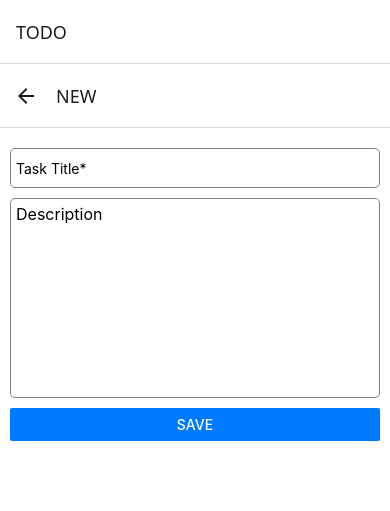
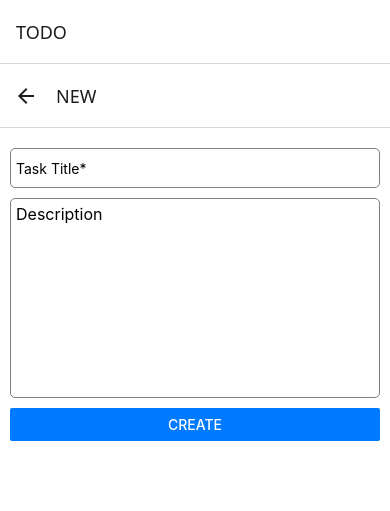
Before and after one commit to Goszila/task-management-app, a React Native app: screen /NEW in a window 390 px wide. Shown: the top 511 px of the page. Built offline with nearby package versions, Linux system fonts and the light colour scheme.

Commit message:
:recycle: refactor task detail style and function

```diff
--- a/screens/TaskDetail.tsx
+++ b/screens/TaskDetail.tsx
@@ -1,18 +1,24 @@
-import { Button, SafeAreaView, StyleSheet, TextInput, View, Text, Platform } from 'react-native'
+import { Button, SafeAreaView, TextInput, View, Text } from 'react-native'
 import React, { useContext, useEffect, useState } from 'react'
-import { useCreateTask, useDeleteTask } from '../hooks'
+import { useCreateTask, useDeleteTask, useUpdateTask } from '../hooks'
 import { DataContext } from '../context/TaskProvider'
 import { NativeStackNavigationProp } from '@react-navigation/native-stack'
 import { Picker } from '@react-native-picker/picker';
 import ResponseAlert from '../components/ResponseAlert'
 import ConfirmModal from '../components/ConfirmModal'
 import styles from '../styles/TaskDetail'
+import { RouteProp } from '@react-navigation/native'
 
-export default function TaskDetail({ route, navigation }: { route: any, navigation: NativeStackNavigationProp<any> }) {
+type TaskDetailType = {
+  route: RouteProp<{ params: { id: string } }>
+  navigation: NativeStackNavigationProp<any>
+}
+
+export default function TaskDetail({ route, navigation }: TaskDetailType) {
   const [title, setTitle] = useState('')
   const [description, setDescription] = useState('')
+  const [status, setStatus] = useState<TaskStatus>('TODO')
   const [formError, setFormError] = useState(false)
-  const [status, setStatus] = useState<TaskStatus>('TODO')
 
   const { tasks, dispatch } = useContext(DataContext)
 
@@ -28,30 +34,34 @@ export default function TaskDetail({ route, navigation }: { route: any, navigati
     }
   }, [])
 
-  const handleSave = () => {
-    if (!title) {
+  const handleCreate = () => {
+    if (formError) {
       setFormError(true)
       return
     }
-    let successMessage = ''
-    if (id) {
-      dispatch({
-        type: 'UPDATE',
-        payload: {
-          id,
-          title,
-          description,
-          status
-        }
-      })
-      successMessage = 'Task has been updated successfully'
-    } else {
-      useCreateTask({ title, description, dispatch })
-      successMessage = 'Task has been created successfully'
-    }
+    useCreateTask({ title, description, dispatch })
     ResponseAlert({
       title: 'Success',
-      detailMessage: successMessage,
+      detailMessage: 'Task has been created successfully',
+      cbFunction: () => navigation.goBack()
+    })
+  }
+
+  const handleUpdate = () => {
+    if (formError) {
+      setFormError(true)
+      return
+    }
+    useUpdateTask({
+      dispatch,
+      id,
+      title,
+      description,
+      status
+    })
+    ResponseAlert({
+      title: 'Success',
+      detailMessage: 'Task has been updated successfully',
       cbFunction: () => navigation.goBack()
     })
   }
@@ -66,11 +76,47 @@ export default function TaskDetail({ route, navigation }: { route: any, navigati
     })
   }
 
+  const getBottomComponent = id ? (
+    <View>
+      <SafeAreaView>
+        <Picker
+          selectedValue={status}
+          onValueChange={(itemValue) =>
+            setStatus(itemValue)
+          }>
+          <Picker.Item label="TODO" value="TODO" />
+          <Picker.Item label="IN PROGRESS" value="INPROGRESS" />
+          <Picker.Item label="DONE" value="DONE" />
+        </Picker>
+      </SafeAreaView>
+      <SafeAreaView style={styles.buttonContainer}>
+        <Button
+          title='UPDATE'
+          color='#007AFF'
+          onPress={handleUpdate}
+        />
+        <Button
+          title='DELETE'
+          color='red'
+          onPress={handleDelete}
+        />
+      </SafeAreaView>
+    </View>
+  ) : (
+    <SafeAreaView style={styles.buttonContainer}>
+      <Button
+        title='CREATE'
+        color='#007AFF'
+        onPress={handleCreate}
+      />
+    </SafeAreaView>
+  )
+
   return (
     <SafeAreaView style={styles.container}>
       {id && (
         <View style={styles.statusbar}>
-          <Text style={{ color: '#000000', fontWeight: 'bold' }}>STATUS: {status}</Text>
+          <Text style={styles.statusbarText}>STATUS: {status}</Text>
         </View>
       )}
       <View style={styles.form}>
@@ -96,34 +142,7 @@ export default function TaskDetail({ route, navigation }: { route: any, navigati
           value={description}
           onChangeText={(value) => setDescription(value)}
         />
-        {id && (
-          <SafeAreaView>
-            <Picker
-              selectedValue={status}
-              onValueChange={(itemValue, itemIndex) =>
-                setStatus(itemValue)
-              }>
-              <Picker.Item label="TODO" value="TODO" />
-              <Picker.Item label="IN PROGRESS" value="INPROGRESS" />
-              <Picker.Item label="DONE" value="DONE" />
-            </Picker>
-          </SafeAreaView>
-        )}
-
-        <SafeAreaView style={styles.buttonContainer}>
-          <Button
-            title='SAVE'
-            color='#007AFF'
-            onPress={handleSave}
-          />
-          {id && (
-            <Button
-              title='DELETE'
-              color='red'
-              onPress={handleDelete}
-            />
-          )}
-        </SafeAreaView>
+        {getBottomComponent}
       </View>
     </SafeAreaView>
   )
--- a/styles/TaskDetail.ts
+++ b/styles/TaskDetail.ts
@@ -42,5 +42,9 @@ export default StyleSheet.create({
   buttonContainer: {
     marginVertical: 10,
     ...(Platform.OS === 'android' && { gap: 10 })
+  },
+  statusbarText: {
+    color: '#000000',
+    fontWeight: 'bold'
   }
 })
```
